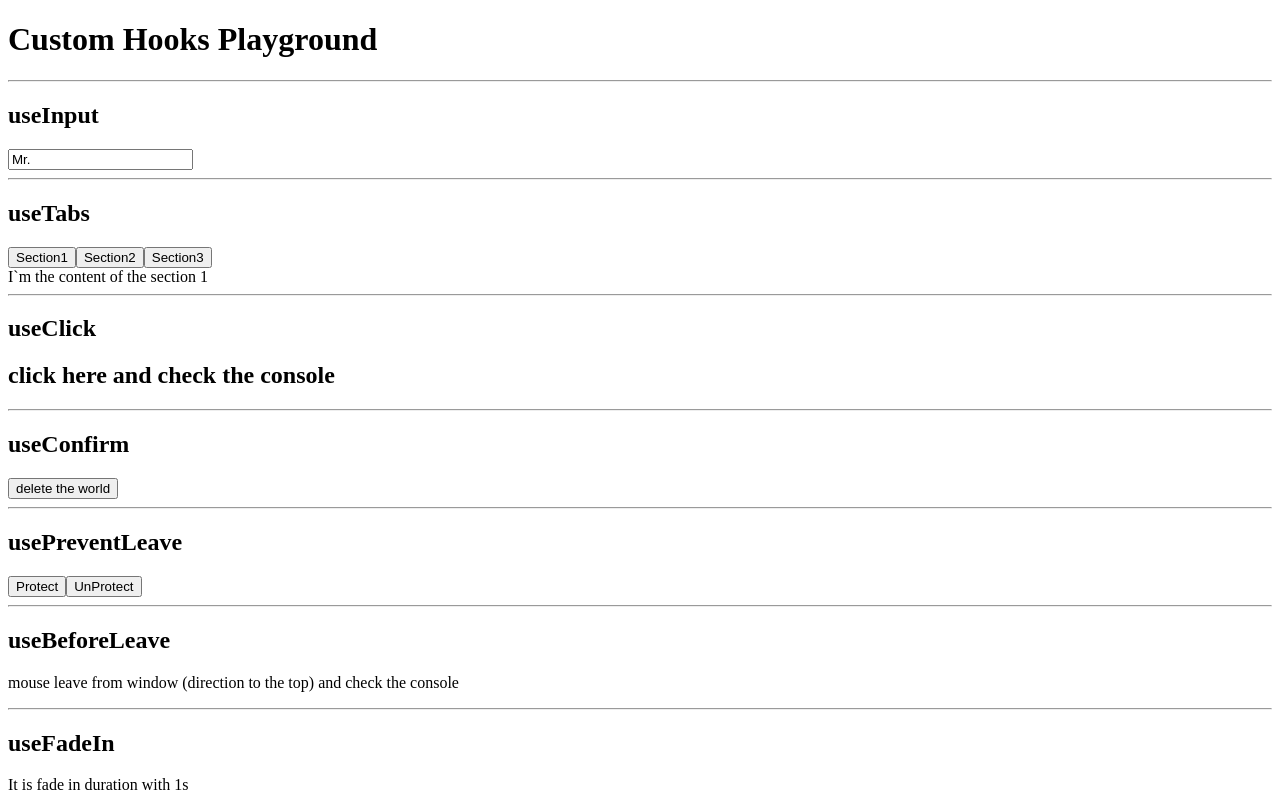
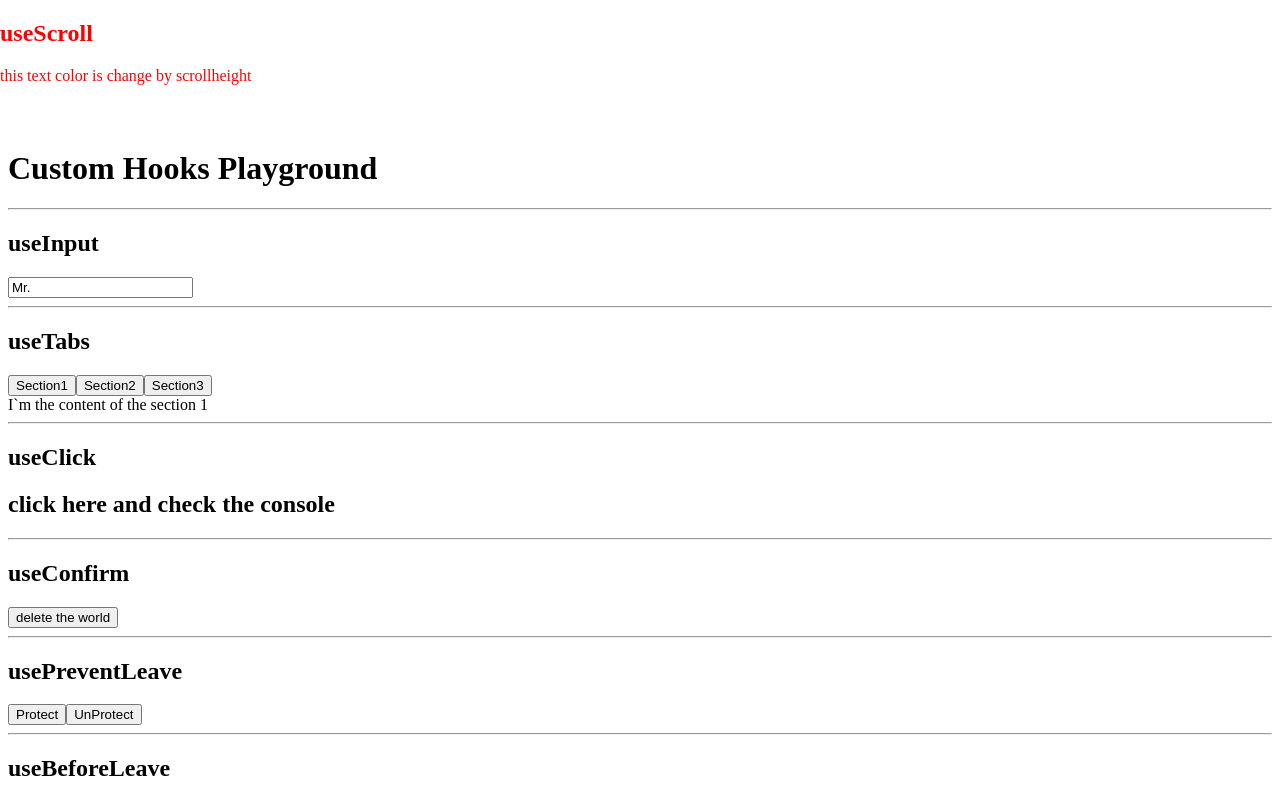
Before and after one commit to minsoo-web/custom-hooks-exercise, a React (Create React App) app: page / in a window 1280 px wide. Shown: the top 800 px of the page. Built offline with nearby package versions, Linux system fonts and the light colour scheme.

Commit message:
feat: useScroll

```diff
--- a/src/App.tsx
+++ b/src/App.tsx
@@ -5,9 +5,10 @@ import {
   useConfirm,
   useFadeIn,
   useInput,
+  useNetwork,
+  useScroll,
   useTabs,
-  useTitle,
-  useNetwork
+  useTitle
 } from "./hooks";
 import usePreventLeave from "./hooks/usePreventLeave";
 
@@ -61,8 +62,10 @@ function App() {
   };
   const onLine = useNetwork(handleNetworkChange);
 
+  const { y } = useScroll();
+
   return (
-    <>
+    <main style={{ height: "200vh", marginTop: 150 }}>
       <h1>Custom Hooks Playground</h1>
 
       <hr />
@@ -108,7 +111,22 @@ function App() {
       <hr />
       <h2>useNetwork</h2>
       <p>{onLine ? "onLine" : "offLine"}</p>
-    </>
+
+      <div
+        style={{
+          position: "fixed",
+          color: y > 100 ? "blue" : "red",
+          top: 0,
+          left: 0,
+          right: 0,
+          height: 150,
+          backgroundColor: "white"
+        }}
+      >
+        <h2>useScroll</h2>
+        <p>this text color is change by scrollheight</p>
+      </div>
+    </main>
   );
 }
 
--- a/src/hooks/index.js
+++ b/src/hooks/index.js
@@ -6,5 +6,16 @@ import useConfirm from "./useConfirm";
 import useBeforeLeave from "./useBeforeLeave";
 import useFadeIn from "./useFadeIn";
 import useNetwork from "./useNetwork";
+import useScroll from "./useScroll";
 
-export { useInput, useTabs, useTitle, useClick, useConfirm, useBeforeLeave, useFadeIn, useNetwork };
+export {
+  useInput,
+  useTabs,
+  useTitle,
+  useClick,
+  useConfirm,
+  useBeforeLeave,
+  useFadeIn,
+  useNetwork,
+  useScroll
+};
--- /dev/null
+++ b/src/hooks/useScroll.ts
@@ -0,0 +1,28 @@
+import { useEffect, useState } from "react";
+
+const useScroll = () => {
+  const [state, setState] = useState({
+    x: 0,
+    y: 0
+  });
+
+  const onsScoll = () => {
+    console.log("y: ", window.scrollY);
+    console.log("x: ", window.scrollX);
+
+    setState({
+      x: window.scrollX,
+      y: window.scrollY
+    });
+  };
+
+  useEffect(() => {
+    window.addEventListener("scroll", onsScoll);
+
+    return () => window.removeEventListener("scroll", onsScoll);
+  }, []);
+
+  return state;
+};
+
+export default useScroll;
```
